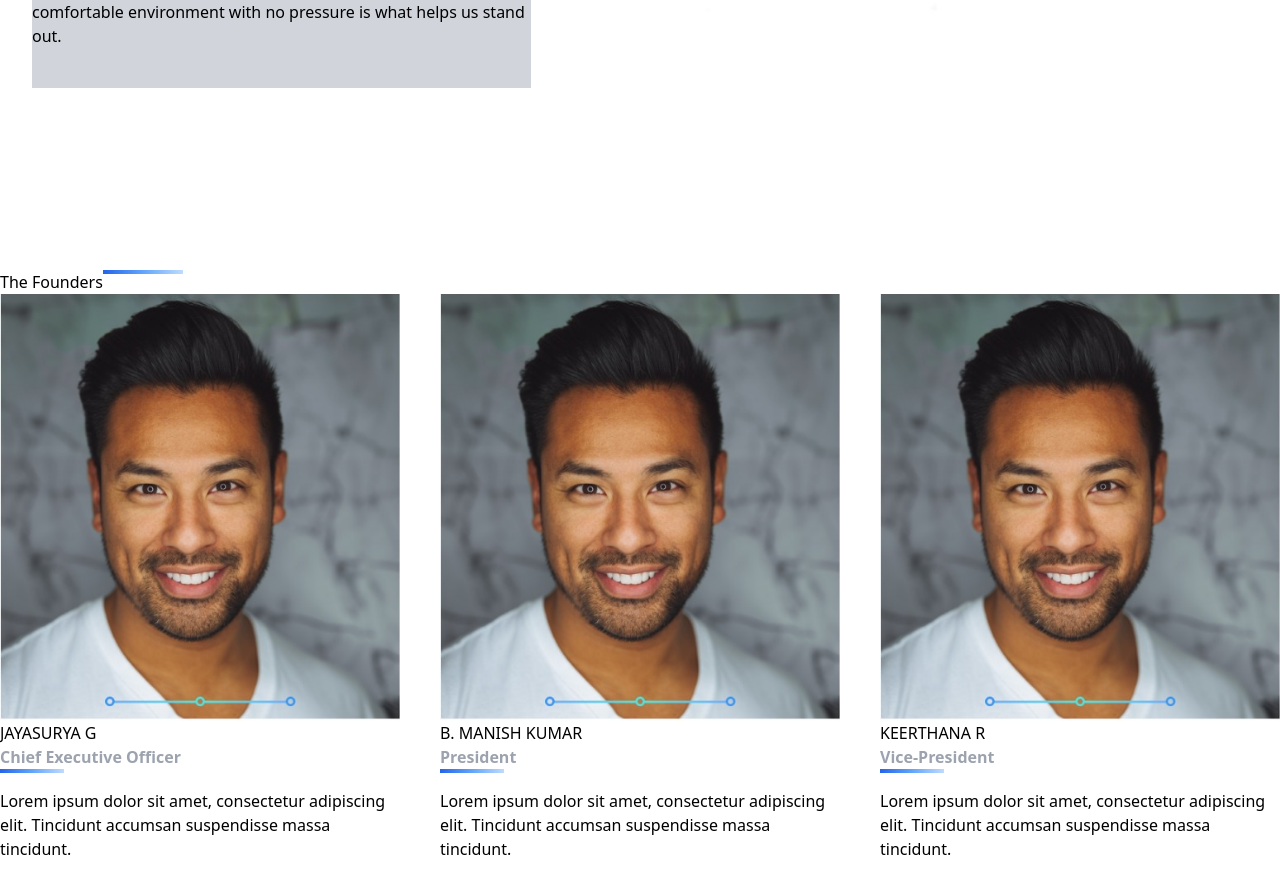
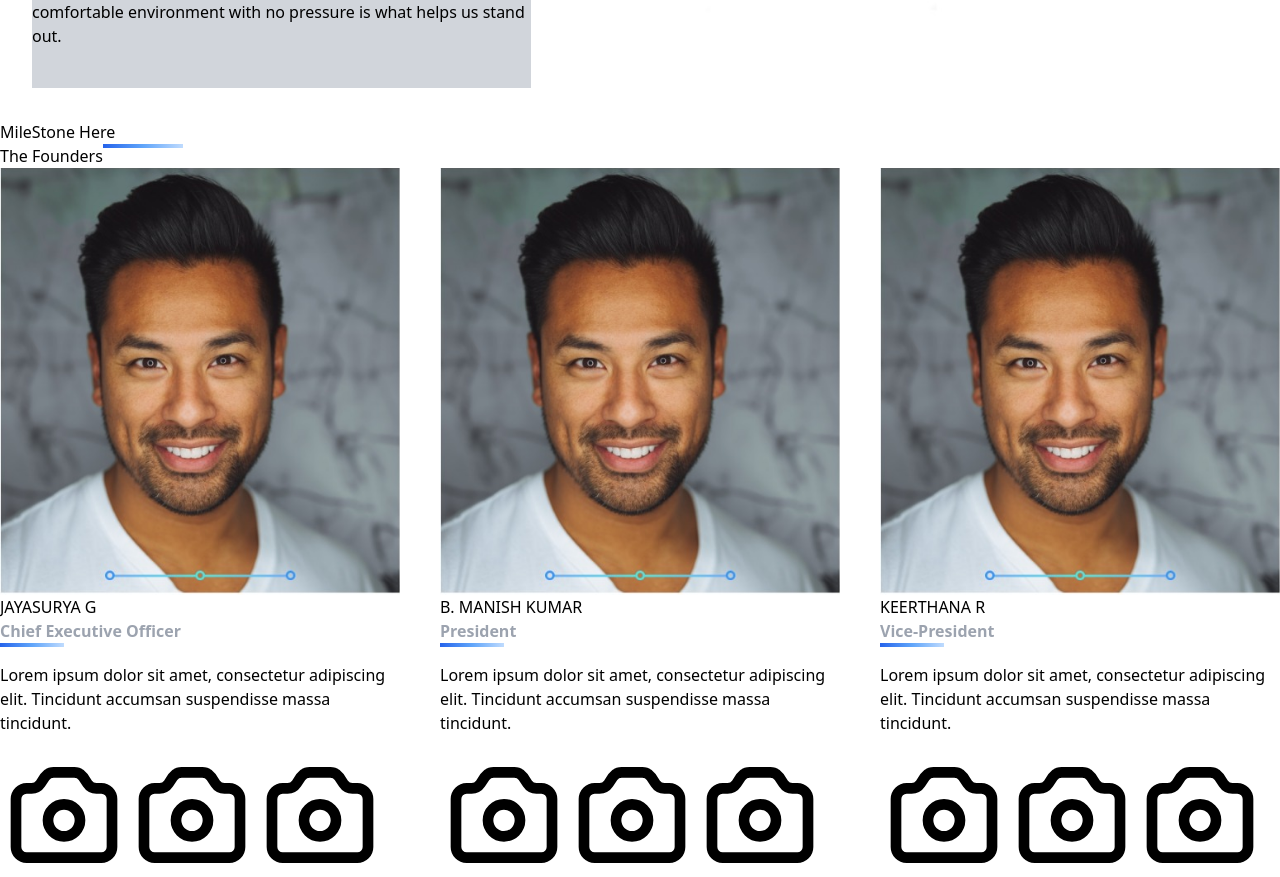
Before and after one commit to Gautham0718/Cybernaut-website, a Next.js app: page /About in a window 1280 px wide. Shown: the part 2280-3157 px from the top of the page. Built offline with nearby package versions, Linux system fonts and the light colour scheme; grey boxes are pictures that could not be loaded.

Commit message:
Add files via upload

```diff
--- a/components/About/milestone.tsx
+++ b/components/About/milestone.tsx
@@ -3,33 +3,12 @@
 
 
 
-const Milestone = (props: { size: number; progress: any; stroke: any; strokebg: any, stroke2: any }) =>{
-    const [offset, setOffset] = useState(0);
-    const { size, progress, stroke, strokebg, stroke2  } = props;
-    const mid = size / 2;
-    const radius = size / 2 - stroke / 2;
-    const circumference = 2 * Math.PI * radius;
-    useEffect(() =>{
-        const progressOff = ((100 - progress) / 100) * circumference;
-        setOffset(progressOff);
-    }, [setOffset, progress, circumference, offset])
+const Milestone = () =>{
+
 
     return(
         <div>
-            <svg width = {size} height = {size} >
-                <circle stroke={strokebg} strokeWidth={stroke} cx = {mid} cy = {mid} r ={radius}  >
-                </circle>
-                <circle
-                stroke={stroke2}
-                strokeWidth={stroke}
-                cx = {mid}
-                cy = {mid}
-                r ={radius}
-                strokeDasharray= {circumference}
-                strokeDashoffset={offset}>
-                </circle>
-                <text x={mid} y={mid}>{progress}+</text>
-            </svg>
+            MileStone Here
         </div>
     )
 };
```
